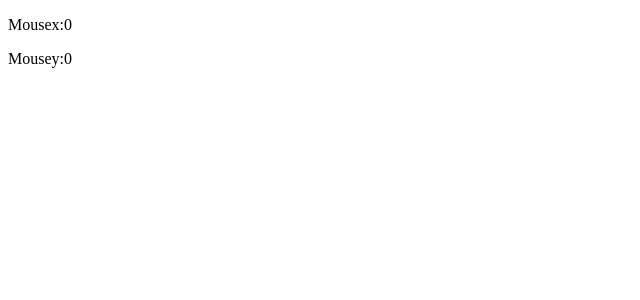
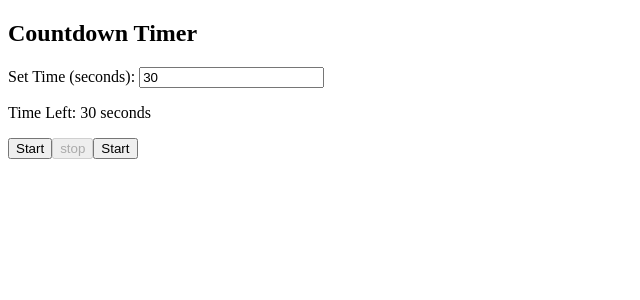
Before and after one commit to kulane952/React-Exercises, a React app: page / in a window 1280 px wide. Shown: the top 300 px of the page, without its empty margins (0-640 px from the left). Built offline with nearby package versions, Linux system fonts and the light colour scheme; the HTML template or start-up script is replaced by a standard one.

Commit message:
Excise 8 React

```diff
--- a/src/App.jsx
+++ b/src/App.jsx
@@ -8,7 +8,10 @@
 // import Netflix from './Netflix';
 // import ShoppingCart from './assets/components/Exercise5/ShoppingCart'
 // import TitleUpdater from './assets/components/Exercise6/GreetingTitle'
-import MouseTracker from './assets/components/Exercise7/MouseTracker'
+// import MouseTracker from './assets/components/Exercise7/MouseTracker'
+// import SeTimer from './assets/components/SetTime'
+import Countdown from './assets/components/Exercise8/CountdownTimer'
+
 
 import { useState } from 'react';
 
@@ -77,8 +80,10 @@
 
 
     <div>
+      {/* <SeTimer/> */}
+      <Countdown/>
       {/* <TitleUpdater/> */}
-      <MouseTracker/>
+      {/* <MouseTracker/> */}
       {/* <ShoppingCart /> */}
       {/* <ToggleButton />
       <ListItems />
--- /dev/null
+++ b/src/assets/components/Exercise8/CountdownTimer.jsx
@@ -0,0 +1,62 @@
+
+
+import { useState, useEffect } from "react";
+
+const Countdown = () => {
+    const [initialTime, setinitialTime] = useState(30)
+    const [timeLeft, settimeLeft] = useState(30)
+    const [isRunning, setisRunning] = useState(false)
+    useEffect(() => {
+        let Timerid;
+        if (isRunning && timeLeft > 0) {
+            Timerid = setInterval(() => {
+                settimeLeft((prev) => prev - 1)
+            }, 1000)
+        }
+        // Cleanup: clear interval when not running or unmounting
+        return () => clearInterval(Timerid);
+    }, [isRunning, timeLeft])
+
+    //button1
+    const handeStart = () => {
+        if (timeLeft > 0) {
+            setisRunning(true)
+
+        }
+    }
+        //button2
+        const handeStop=()=>{
+            setisRunning(false)
+        }
+    //button3
+    const handelRest=()=>{
+        setisRunning(false);
+        settimeLeft(initialTime)
+
+    }
+
+    //input
+    const handelChange=(e)=>{
+        const value=number(e.target.value)
+        setinitialTime(value)
+        settimeLeft(value)
+        setisRunning(false)
+    }
+
+
+    return (
+        <div>
+            <h2>Countdown Timer</h2>
+            <label>Set Time (seconds): </label>
+            <input type="number" value={initialTime} onChange={handelChange} />
+            {/* ////////////////////// */}
+             <p>Time Left: {timeLeft} seconds</p>
+            <button disabled={isRunning || timeLeft ===0} onClick={handeStart}>Start</button>
+            <button disabled={!isRunning || timeLeft ===0}  onClick={handeStop}>stop</button>
+            <button onClick={handelRest}>Start</button>
+        </div>
+    )
+}
+
+
+export default Countdown;
--- /dev/null
+++ b/src/assets/components/SetTime.jsx
@@ -0,0 +1,39 @@
+
+import { useState, useEffect } from "react"
+const Stopwatch = () => {
+    const [Time, setTime] = useState(0);
+    const [isRuning, setIsRuning] = useState(false);
+
+
+    useEffect(() => {
+        let timerID;
+
+        if (isRuning) {
+            timerID = setInterval(() => {
+                setTime((prev) => prev + 1)
+            }, 1000)
+        }
+        return () => clearInterval(timerID)
+    }, [isRuning])
+
+    const handelchange = () => {
+        setIsRuning(true)
+    }
+    const handelStop=()=>{
+        setIsRuning(false)
+    }
+    const handelResest=()=>{
+        setIsRuning(false);
+        setTime(0)
+    }
+    return (
+        <div>
+            <h2>StopWach {Time} secend</h2>
+            <button disabled={isRuning} onClick={handelchange}>start</button>
+            <button disabled={!isRuning} onClick={handelStop}>stop</button>
+            <button onClick={handelResest}>rest</button>
+        </div>
+    )
+}
+
+export default Stopwatch;
```
